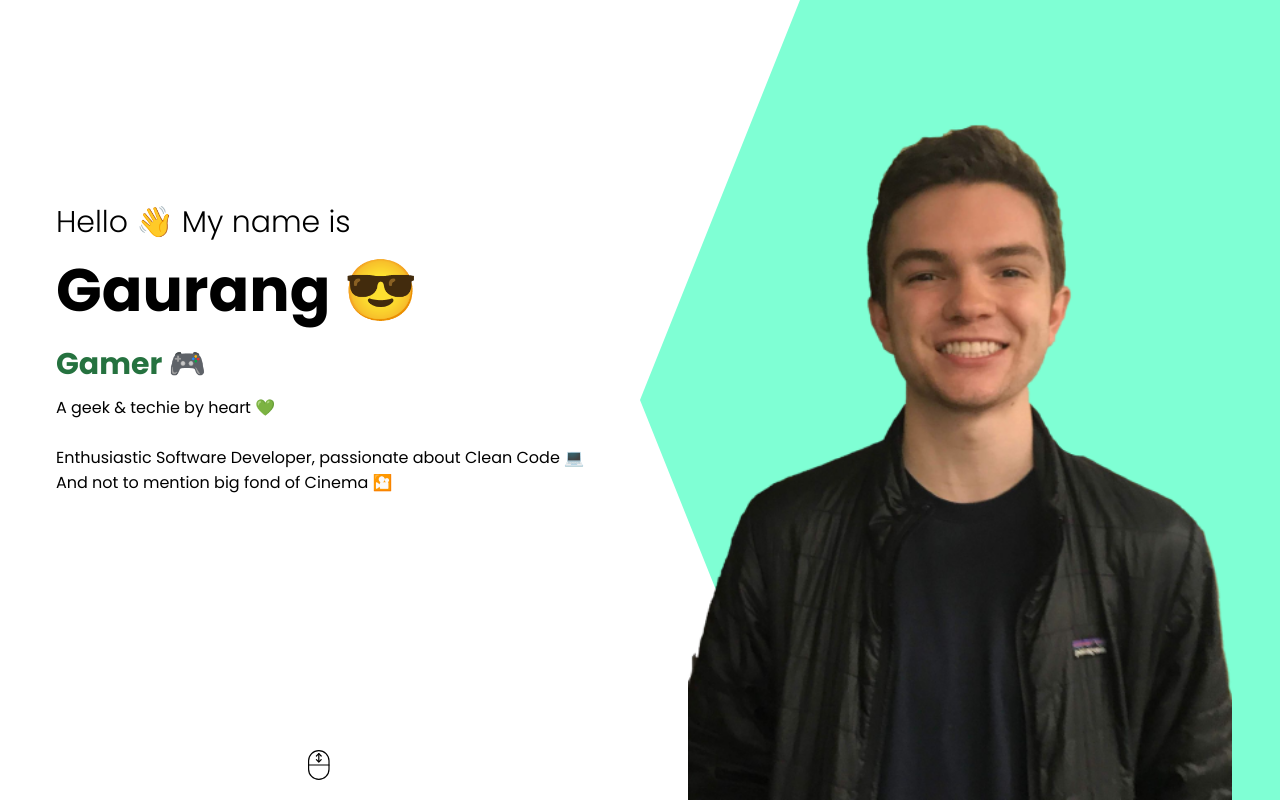
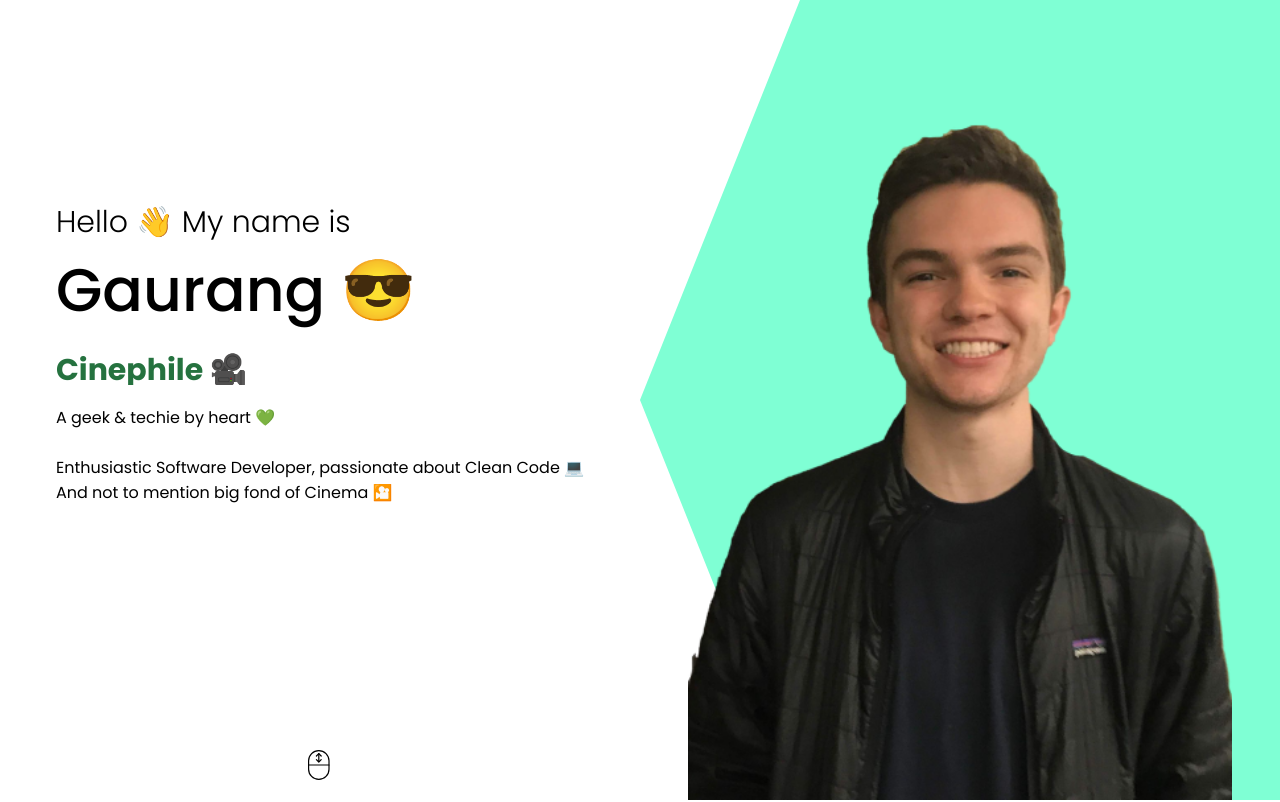
Before and after one commit to gaurang-ambasana/portfolio-website, a React (Create React App) app: page / in a window 1280 px wide. Shown: the top 802 px of the page. Built offline with nearby package versions, Linux system fonts and the light colour scheme.

Commit message:
fixed intro

```diff
--- a/src/components/intro/Intro.jsx
+++ b/src/components/intro/Intro.jsx
@@ -14,7 +14,7 @@ const Intro = () => {
               <div className="i-title-item">Software Kiddie 🧒</div>
               <div className="i-title-item">Coder 💻</div>
               <div className="i-title-item">Web Developer 🕸</div>
-              <div className="i-title-item">Cinephile 🎞</div>
+              <div className="i-title-item">Cinephile 🎥</div>
               <div className="i-title-item">Gamer 🎮</div>
             </div>
           </div>
--- a/src/components/intro/intro.css
+++ b/src/components/intro/intro.css
@@ -1,7 +1,3 @@
-html {
-  scroll-behavior: smooth;
-}
-
 .i {
   display: flex;
   height: 100vh;
@@ -25,7 +21,7 @@ html {
 }
 
 .i-desc {
-  margin-top: 10px;
+  margin-top: 20px;
   align-items: center;
   justify-content: center;
 }
@@ -54,6 +50,7 @@ html {
 
 .i-name {
   font-size: 60px;
+  font-weight: 500;
 }
 
 .i-title {
@@ -63,7 +60,7 @@ html {
 
 .i-title-wrapper {
   height: 100%;
-  animation: move 6s ease-in-out infinite alternate;
+  animation: move 8.5s ease-in-out infinite alternate;
 }
 
 @keyframes move {
```
